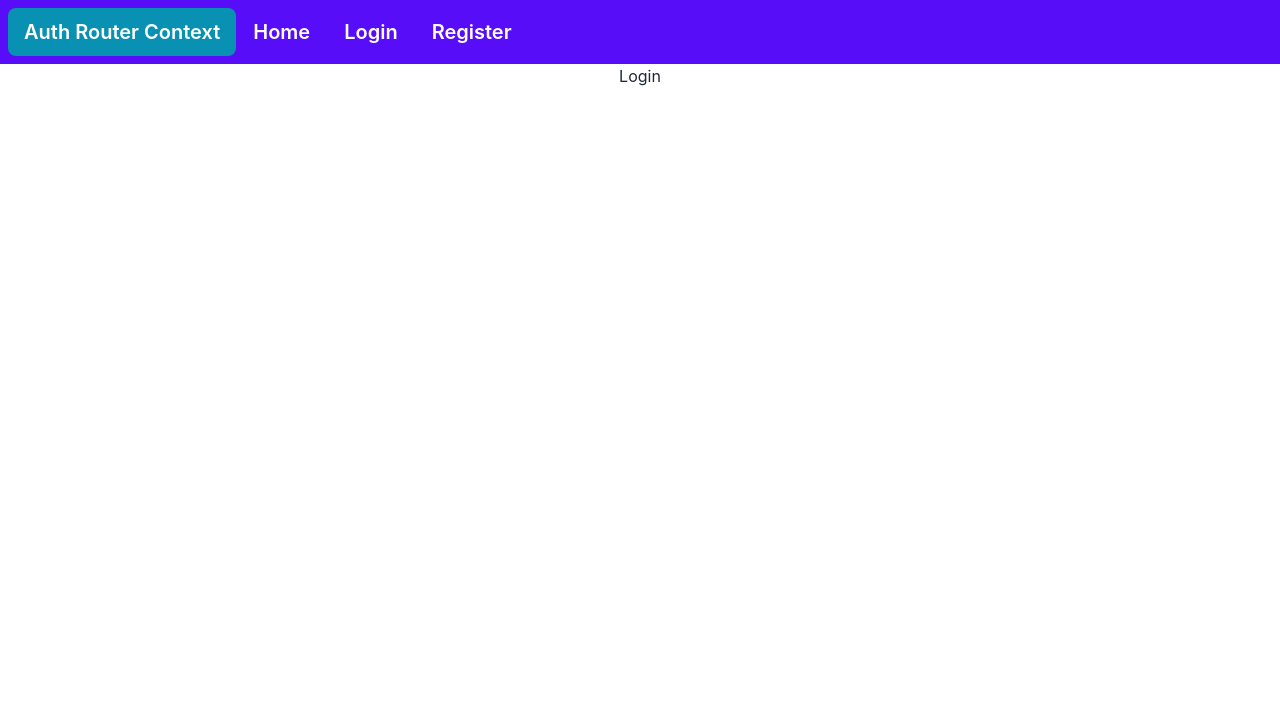
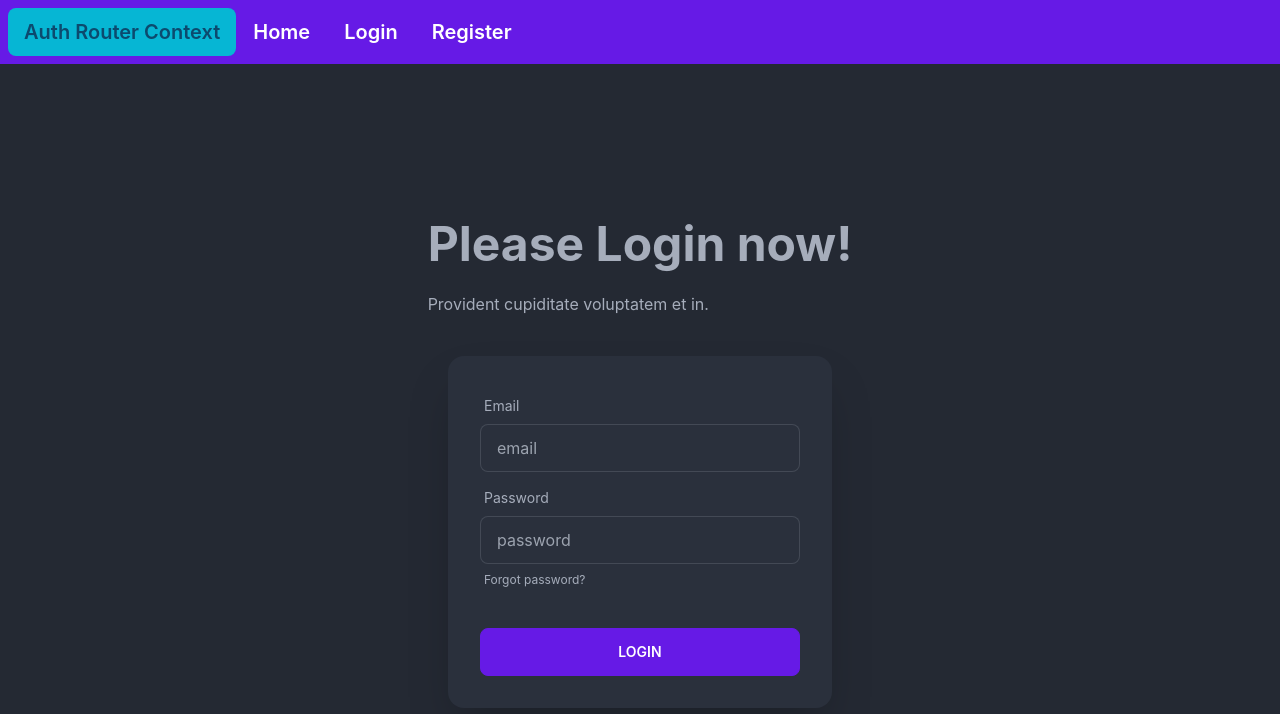
Before and after one commit to RaisulislamRimon/milestone10-module58-auth-router-context-app, a React (Create React App) app in the folder auth-router-context-app/: page /login in a window 1280 px wide. Shown: the top 714 px of the page. Built offline with nearby package versions, Linux system fonts and the light colour scheme.

Commit message:
update navbar

```diff
--- a/auth-router-context-app/public/index.html
+++ b/auth-router-context-app/public/index.html
@@ -1,5 +1,5 @@
 <!DOCTYPE html>
-<html lang="en">
+<html lang="en" data-theme="dark">
   <head>
     <meta charset="utf-8" />
     <link rel="icon" href="%PUBLIC_URL%/favicon.ico" />
--- a/auth-router-context-app/src/components/Header.js
+++ b/auth-router-context-app/src/components/Header.js
@@ -5,7 +5,7 @@ const Header = () => {
   return (
     <div>
       <div className="navbar bg-primary text-primary-content">
-        <button className="btn bg-cyan-600 border-none hover:bg-cyan-500 normal-case text-xl">
+        <button className="btn bg-cyan-500 text-sky-900 border-none hover:bg-cyan-500 normal-case text-xl">
           Auth Router Context
         </button>
         <Link to="/" className="btn btn-ghost normal-case text-xl">
--- a/auth-router-context-app/src/components/Login.js
+++ b/auth-router-context-app/src/components/Login.js
@@ -3,7 +3,46 @@ import React from "react";
 const Login = () => {
   return (
     <div>
-      <h3>Login</h3>
+      <div className="hero min-h-screen bg-base-200">
+        <div className="hero-content flex-col">
+          <div className="text-center lg:text-left">
+            <h1 className="text-5xl font-bold">Please Login now!</h1>
+            <p className="py-6">Provident cupiditate voluptatem et in.</p>
+          </div>
+          <div className="card flex-shrink-0 w-full max-w-sm shadow-2xl bg-base-100">
+            <div className="card-body">
+              <div className="form-control">
+                <label className="label">
+                  <span className="label-text">Email</span>
+                </label>
+                <input
+                  type="text"
+                  placeholder="email"
+                  className="input input-bordered"
+                />
+              </div>
+              <div className="form-control">
+                <label className="label">
+                  <span className="label-text">Password</span>
+                </label>
+                <input
+                  type="text"
+                  placeholder="password"
+                  className="input input-bordered"
+                />
+                <label className="label">
+                  <a href="" className="label-text-alt link link-hover">
+                    Forgot password?
+                  </a>
+                </label>
+              </div>
+              <div className="form-control mt-6">
+                <button className="btn btn-primary">Login</button>
+              </div>
+            </div>
+          </div>
+        </div>
+      </div>
     </div>
   );
 };
```
